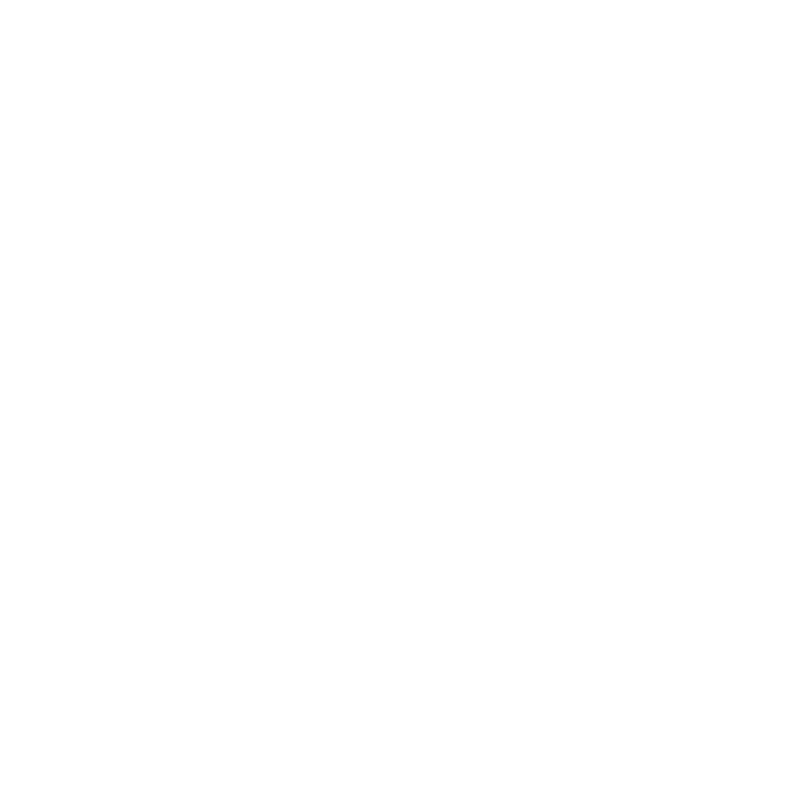
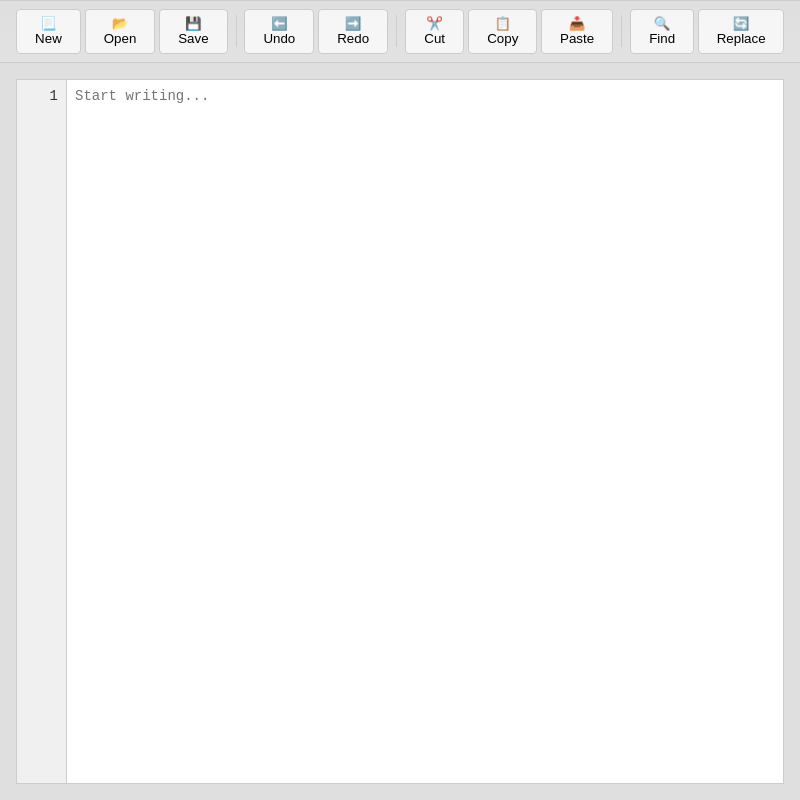
Before and after one commit to anuragbansall/Notepad, an Electron app: page index.html in a window 800 px wide. Drawn offline with Linux system fonts and the light colour scheme.

Commit message:
Add toolbar and editor layout to index.html; create style.css for styling

```diff
--- a/index.html
+++ b/index.html
@@ -1,12 +1,75 @@
-<!-- index.html -->
 <!DOCTYPE html>
 <html lang="en">
-<head>
-    <meta charset="UTF-8">
-    <meta name="viewport" content="width=device-width, initial-scale=1.0">
+  <head>
+    <meta charset="UTF-8" />
+    <meta name="viewport" content="width=device-width, initial-scale=1.0" />
     <title>Padman</title>
-</head>
-<body>
+    <link rel="stylesheet" href="style.css" />
+  </head>
+  <body>
+    <header>
+      <div id="toolbar">
+        <div class="toolbar-group">
+          <button id="new-button">📃 New</button>
+          <button id="open-button">📂 Open</button>
+          <button id="save-button">💾 Save</button>
+        </div>
 
-</body>
+        <span class="toolbar-separator"></span>
+
+        <div class="toolbar-group">
+          <button id="undo-button">⬅️ Undo</button>
+          <button id="redo-button">➡️ Redo</button>
+        </div>
+
+        <span class="toolbar-separator"></span>
+
+        <div class="toolbar-group">
+          <button id="cut-button">✂️ Cut</button>
+          <button id="copy-button">📋 Copy</button>
+          <button id="paste-button">📥 Paste</button>
+        </div>
+
+        <span class="toolbar-separator"></span>
+
+        <div class="toolbar-group">
+          <button id="find-button">🔍 Find</button>
+          <button id="replace-button">🔄 Replace</button>
+        </div>
+      </div>
+    </header>
+
+    <main>
+      <div class="editor-container">
+        <div id="line-numbers" class="line-numbers">1</div>
+        <textarea
+          id="editor"
+          class="editor"
+          placeholder="Start writing..."
+          spellcheck="false"
+        ></textarea>
+      </div>
+    </main>
+
+    <script>
+      const editor = document.getElementById("editor");
+      const lineNumbers = document.getElementById("line-numbers");
+
+      function updateLineNumbers() {
+        const lines = editor.value.split("\n").length;
+        let lineNumbersText = "";
+        for (let i = 1; i <= lines; i++) {
+          lineNumbersText += i + "\n";
+        }
+        lineNumbers.textContent = lineNumbersText;
+      }
+
+      editor.addEventListener("input", updateLineNumbers);
+      editor.addEventListener("scroll", () => {
+        lineNumbers.scrollTop = editor.scrollTop;
+      });
+
+      window.onload = updateLineNumbers;
+    </script>
+  </body>
 </html>
--- /dev/null
+++ b/style.css
@@ -0,0 +1,95 @@
+* {
+  margin: 0;
+  padding: 0;
+  box-sizing: border-box;
+}
+
+body {
+  font-family: Arial, sans-serif;
+  font-size: 16px;
+  background-color: #f4f4f4;
+  color: #333;
+  height: 100vh;
+  width: 100vw;
+  display: flex;
+  flex-direction: column;
+  overflow: hidden;
+}
+
+#toolbar {
+  display: flex;
+  align-items: center;
+  padding: 0.5rem 1rem;
+  background: linear-gradient(to bottom, #dfdfdf, #e2e2e2);
+  border-top: 1px solid #ccc;
+  border-bottom: 1px solid #ccc;
+}
+
+.toolbar-group {
+  display: flex;
+  align-items: center;
+  gap: 0.25rem;
+}
+
+.toolbar-separator {
+  width: 1px;
+  height: 2rem;
+  background-color: #ccc;
+  margin: 0 0.5rem;
+}
+
+.toolbar-group button {
+  padding: 0.4rem 0.6rem;
+  background-color: #ffffffb3;
+  border: 1.5px solid #ccc;
+  border-radius: 4px;
+  cursor: pointer;
+  transition: background 0.2s ease;
+}
+
+.toolbar-group button:hover {
+  background-color: #e0e0e0;
+}
+
+main {
+  flex: 1;
+  background-color: #dfdfdf;
+  padding: 1rem;
+  display: flex;
+}
+
+.editor-container {
+  display: flex;
+  width: 100%;
+  height: 100%;
+  border: 1px solid #ccc;
+  background-color: white;
+  overflow: hidden;
+}
+
+.line-numbers {
+  width: 50px;
+  padding: 0.5rem;
+  background-color: #f0f0f0;
+  border-right: 1px solid #ccc;
+  font-family: monospace;
+  font-size: 14px;
+  text-align: right;
+  white-space: pre-line;
+  overflow-y: hidden;
+  user-select: none;
+}
+
+.editor {
+  flex: 1;
+  padding: 0.5rem;
+  font-family: monospace;
+  font-size: 14px;
+  border: none;
+  outline: none;
+  resize: none;
+  overflow: auto;
+  white-space: pre-wrap;
+  word-wrap: break-word;
+  background-color: #fff;
+}
```
